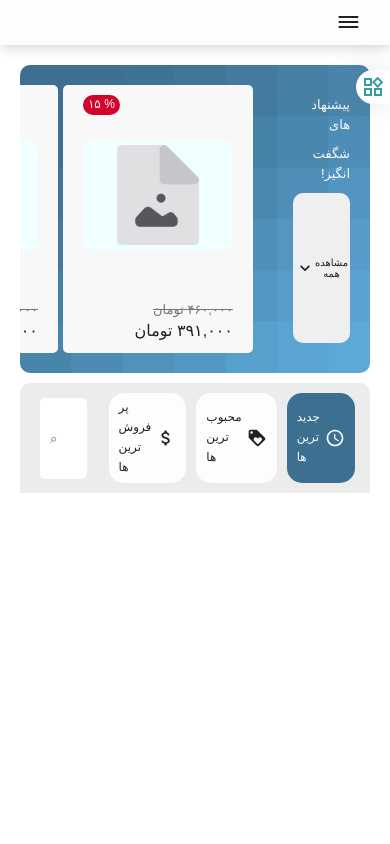
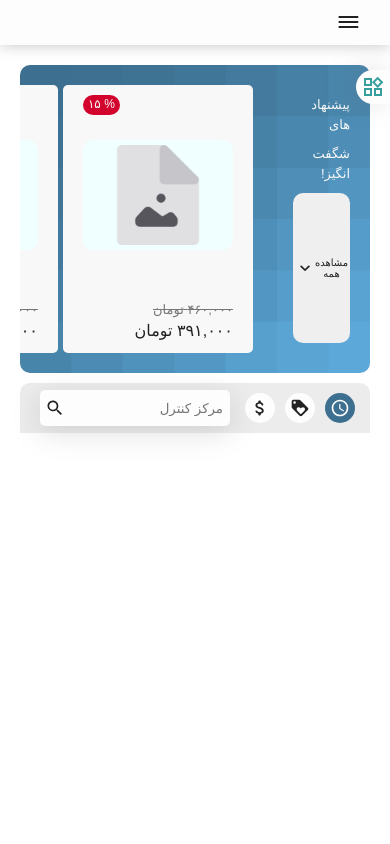
Before and after one commit to kamrankamrani/landing-page, a React (Vite) app: page /store in a window 390 px wide. Shown: the top 844 px of the page. Built offline with nearby package versions, Linux system fonts and the light colour scheme; a small style sheet from the web is missing.

Commit message:
fixed shop menu responsive

```diff
--- a/src/Components/_Home/Header/Header.tsx
+++ b/src/Components/_Home/Header/Header.tsx
@@ -6,7 +6,10 @@ import LogoSvg from "../../../assets/logo.svg";
 import { useAppDispatch, useAppSelector } from "../../../hooks";
 import React from "react";
 import useMediaQuery from "@mui/material/useMediaQuery";
-import { setScreenSmallSize } from "../../../features/screenSizeSlice/screenSizeSlice";
+import {
+  setScreenMiddleSize,
+  setScreenSmallSize,
+} from "../../../features/screenSizeSlice/screenSizeSlice";
 import DehazeRoundedIcon from "@mui/icons-material/DehazeRounded";
 import { useNavigate } from "react-router-dom";
 import "./Style/style.css";
@@ -15,8 +18,10 @@ export default function Header() {
   const smallScreen = useAppSelector((state) => state.screenSize.isSmallScreen);
   const dispatch = useAppDispatch();
   const navigate = useNavigate();
-  const matchScreen = useMediaQuery("(max-width:600px)");
-  dispatch(setScreenSmallSize(matchScreen));
+  const matchSmallScreen = useMediaQuery("(max-width:600px)");
+  const matchMiddleScreen = useMediaQuery("(max-width:792px)");
+  dispatch(setScreenSmallSize(matchSmallScreen));
+  dispatch(setScreenMiddleSize(matchMiddleScreen));
 
   const handleHeaderClick = (value: string) => {
     switch (value) {
--- a/src/Components/_Store/ShopMenu/ShopMenu.tsx
+++ b/src/Components/_Store/ShopMenu/ShopMenu.tsx
@@ -6,38 +6,71 @@ import QueryBuilderRoundedIcon from "@mui/icons-material/QueryBuilderRounded";
 import LoyaltyRoundedIcon from "@mui/icons-material/LoyaltyRounded";
 import AttachMoneyRoundedIcon from "@mui/icons-material/AttachMoneyRounded";
 import SearchRoundedIcon from "@mui/icons-material/SearchRounded";
+import { useAppDispatch, useAppSelector } from "../../../hooks";
 import "./Style/style.css";
+import { setSearchValueFromMenu } from "../../../features/shopSlice/shopSlice";
 
 export default function ShopMenu() {
   const [chipIndex, setChipIndex] = useState<number>(0);
+  const isMiddleScreen = useAppSelector(
+    (state) => state.screenSize.isMiddleScreen
+  );
+  const searchValue = useAppSelector(
+    (state) => state.shopSlice.searchFromMenuValue
+  );
+
+  const dispatch = useAppDispatch();
+
   const handleFilterClick = (value: number) => {
     setChipIndex(value);
   };
+
+  const handleSearchButton = () => {
+    console.log("searched");
+  };
+
+  const handleSearchMenu = (event: React.ChangeEvent<HTMLInputElement>) => {
+    dispatch(setSearchValueFromMenu(event.target.value));
+  };
+
   return (
     <div className="shop-menu-container">
       <div
         className={`icon-container ${chipIndex === 0 && "selected"} `}
         onClick={() => handleFilterClick(0)}
       >
-        <Typography variant="caption">جدید ترین ها</Typography>
+        {!isMiddleScreen && (
+          <Typography variant="caption">جدید ترین ها</Typography>
+        )}
         <QueryBuilderRoundedIcon fontSize="small" />
       </div>
       <div
         className={`icon-container ${chipIndex === 1 && "selected"} `}
         onClick={() => handleFilterClick(1)}
       >
-        <Typography variant="caption">محبوب ترین ها</Typography>
+        {!isMiddleScreen && (
+          <Typography variant="caption">محبوب ترین ها</Typography>
+        )}
         <LoyaltyRoundedIcon fontSize="small" />
       </div>
       <div
         className={`icon-container ${chipIndex === 2 && "selected"} `}
         onClick={() => handleFilterClick(2)}
       >
-        <Typography variant="caption">پر فروش ترین ها</Typography>
+        {!isMiddleScreen && (
+          <Typography variant="caption">پر فروش ترین ها</Typography>
+        )}
         <AttachMoneyRoundedIcon fontSize="small" />
       </div>
       <div className="search-container">
-        <input placeholder="⌕"></input>
+        <div className="wrapper">
+          <SearchRoundedIcon fontSize="small" onClick={handleSearchButton} />
+          <input
+            placeholder="مرکز کنترل"
+            value={searchValue}
+            onChange={(event) => handleSearchMenu(event)}
+          />
+        </div>
       </div>
     </div>
   );
--- a/src/Components/_Store/ShopMenu/Style/style.css
+++ b/src/Components/_Store/ShopMenu/Style/style.css
@@ -17,6 +17,7 @@
   align-items: center;
   column-gap: 5px;
   cursor: pointer;
+  transition: all 500ms cubic-bezier(0.075, 0.82, 0.165, 1);
 }
 
 .shop-menu-container .icon-container.selected {
@@ -29,19 +30,40 @@
   padding: 0px 10px;
   display: flex;
   align-items: center;
+  color: #212121;
+}
+
+.shop-menu-container .search-container .wrapper {
+  display: flex;
+  align-items: center;
+  height: 100%;
+  background-color: #fdfdfd;
+  padding: 3px 5px;
+  border-radius: 5px;
+  box-shadow: rgba(100, 100, 111, 0.2) 0px 7px 29px 0px;
 }
 
 .search-container input {
-  width: 50%;
   height: 90%;
+  background-color: #fdfdfd;
+  width: 100%;
+  border: none;
+  font-family: Vazirmatn, sans-serif;
+  direction: rtl;
+}
+
+.search-container svg {
   cursor: pointer;
-  border-radius: 5px;
-  padding: 0px 10px;
-  border: none;
 }
 
 .search-container input:focus {
-  box-shadow: rgba(100, 100, 111, 0.2) 0px 7px 29px 0px;
   /* border: solid 1px rgba(33, 33, 33, 0.6); */
   outline: none;
 }
+
+@media screen and (max-width: 792px) {
+  .shop-menu-container .icon-container {
+    padding: 5px;
+    border-radius: 50%;
+  }
+}
--- a/src/Components/_Store/SideMenu/SideMenu.tsx
+++ b/src/Components/_Store/SideMenu/SideMenu.tsx
@@ -12,7 +12,7 @@ export default function SideMenu() {
   const [isHide, setIsHide] = useState(false);
   const [sideMenuEl, setSideMenuEl] = useState<HTMLElement | null>(null);
   const isSmallScreen = useAppSelector(
-    (state) => state.screenSize.isSmallScreen
+    (state) => state.screenSize.isMiddleScreen
   );
 
   useEffect(() => {
--- a/src/Components/_Store/StoreSuggtion/StoreSuggtion.tsx
+++ b/src/Components/_Store/StoreSuggtion/StoreSuggtion.tsx
@@ -7,7 +7,7 @@ import "./Style/style.css";
 
 export default function StoreSuggtion() {
   const defaultImage = useAppSelector(
-    (state) => state.storeSlice.defaultImageUrl
+    (state) => state.shopSlice.defaultImageUrl
   );
 
   interface dailyOffDataType {
--- a/src/features/screenSizeSlice/screenSizeSlice.ts
+++ b/src/features/screenSizeSlice/screenSizeSlice.ts
@@ -1,12 +1,10 @@
 import { createSlice } from "@reduxjs/toolkit";
 import type { PayloadAction } from "@reduxjs/toolkit";
-
-interface screenSizeSliceType {
-  isSmallScreen: boolean;
-}
+import { screenSizeSliceType } from "../../Services/Types";
 
 const initialState: screenSizeSliceType = {
   isSmallScreen: false,
+  isMiddleScreen: false,
 };
 
 const screenSizeSlice = createSlice({
@@ -16,8 +14,12 @@ const screenSizeSlice = createSlice({
     setScreenSmallSize(state, action: PayloadAction<boolean>) {
       state.isSmallScreen = action.payload;
     },
+    setScreenMiddleSize(state, action: PayloadAction<boolean>) {
+      state.isMiddleScreen = action.payload;
+    },
   },
 });
 
-export const { setScreenSmallSize } = screenSizeSlice.actions;
+export const { setScreenSmallSize, setScreenMiddleSize } =
+  screenSizeSlice.actions;
 export default screenSizeSlice.reducer;
--- /dev/null
+++ b/src/features/shopSlice/shopSlice.ts
@@ -0,0 +1,22 @@
+import { createSlice } from "@reduxjs/toolkit";
+import type { PayloadAction } from "@reduxjs/toolkit";
+import { ShopDataType } from "../../Services/Types";
+import noImage from "../../assets/images/noimage.png";
+
+const initialState: ShopDataType = {
+  defaultImageUrl: noImage,
+  searchFromMenuValue: "",
+};
+
+const shopSlice = createSlice({
+  name: "shopSlice",
+  initialState,
+  reducers: {
+    setSearchValueFromMenu(state, action: PayloadAction<string>) {
+      state.searchFromMenuValue = action.payload;
+    },
+  },
+});
+
+export const { setSearchValueFromMenu } = shopSlice.actions;
+export default shopSlice.reducer;
--- a/src/features/storeSlice/storeSlice.ts
+++ /dev/null
@@ -1,15 +0,0 @@
-import { createSlice } from "@reduxjs/toolkit";
-import { StoreDataType } from "../../Services/Types";
-import noImage from "../../assets/images/noimage.png";
-
-const initialState: StoreDataType = {
-  defaultImageUrl: noImage,
-};
-
-const storeSlice = createSlice({
-  name: "storeSlice",
-  initialState,
-  reducers: {},
-});
-
-export default storeSlice.reducer;
--- a/src/store.ts
+++ b/src/store.ts
@@ -1,7 +1,7 @@
 import { configureStore } from "@reduxjs/toolkit";
 import commentsSlice from "./features/commentsSlice/commentsSlice";
 import screenSizeReducer from "./features/screenSizeSlice/screenSizeSlice";
-import storeSlice from "./features/storeSlice/storeSlice";
+import shopSlice from "./features/shopSlice/shopSlice";
 import widgetSlice from "./features/widgetSlice/widgetSlice";
 
 export const store = configureStore({
@@ -9,7 +9,7 @@ export const store = configureStore({
     screenSize: screenSizeReducer,
     commentsSlice: commentsSlice,
     widgetSlice: widgetSlice,
-    storeSlice: storeSlice,
+    shopSlice: shopSlice,
   },
 });
 
```
Also changed, not shown: src/Services/Types.ts (+7 -1 lines).
